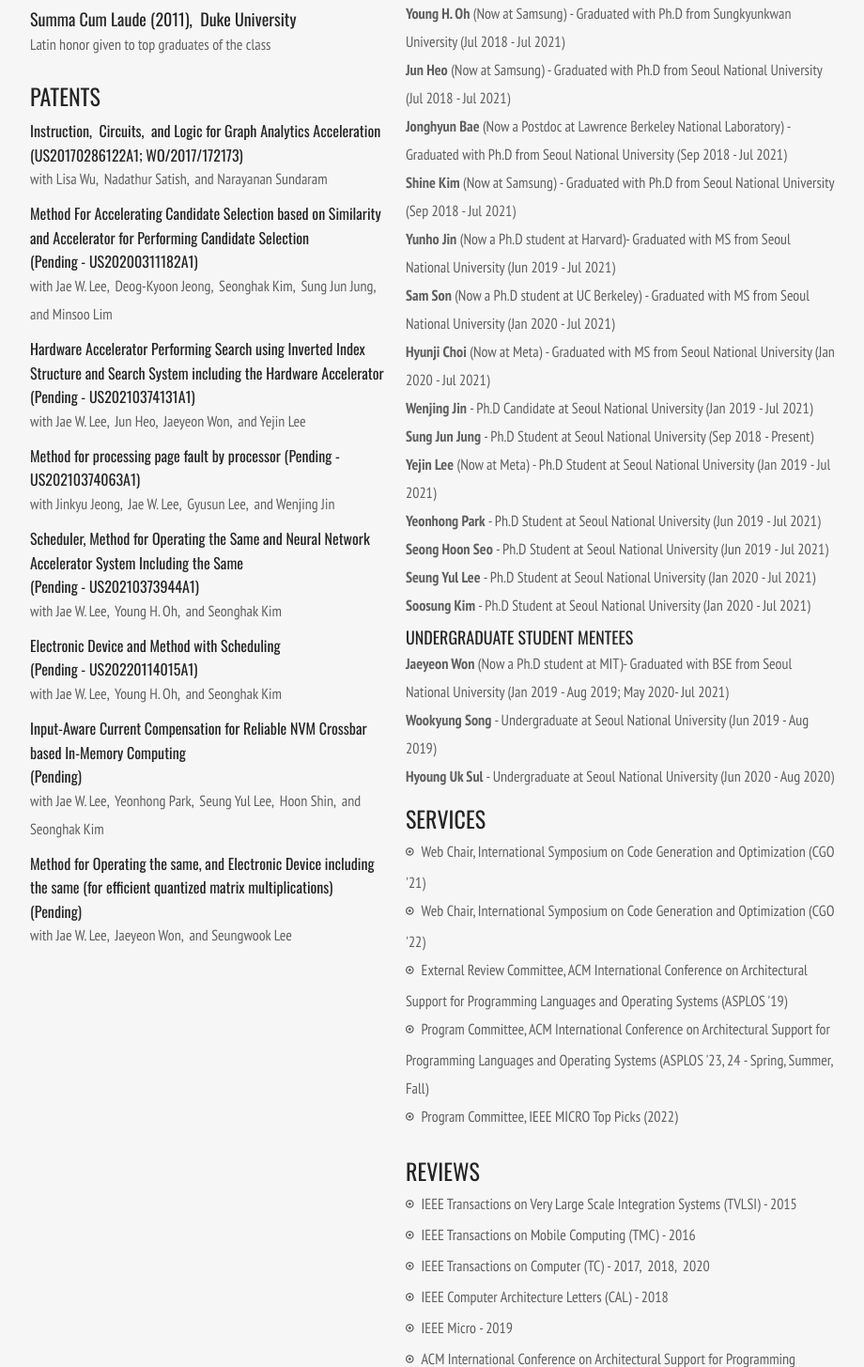
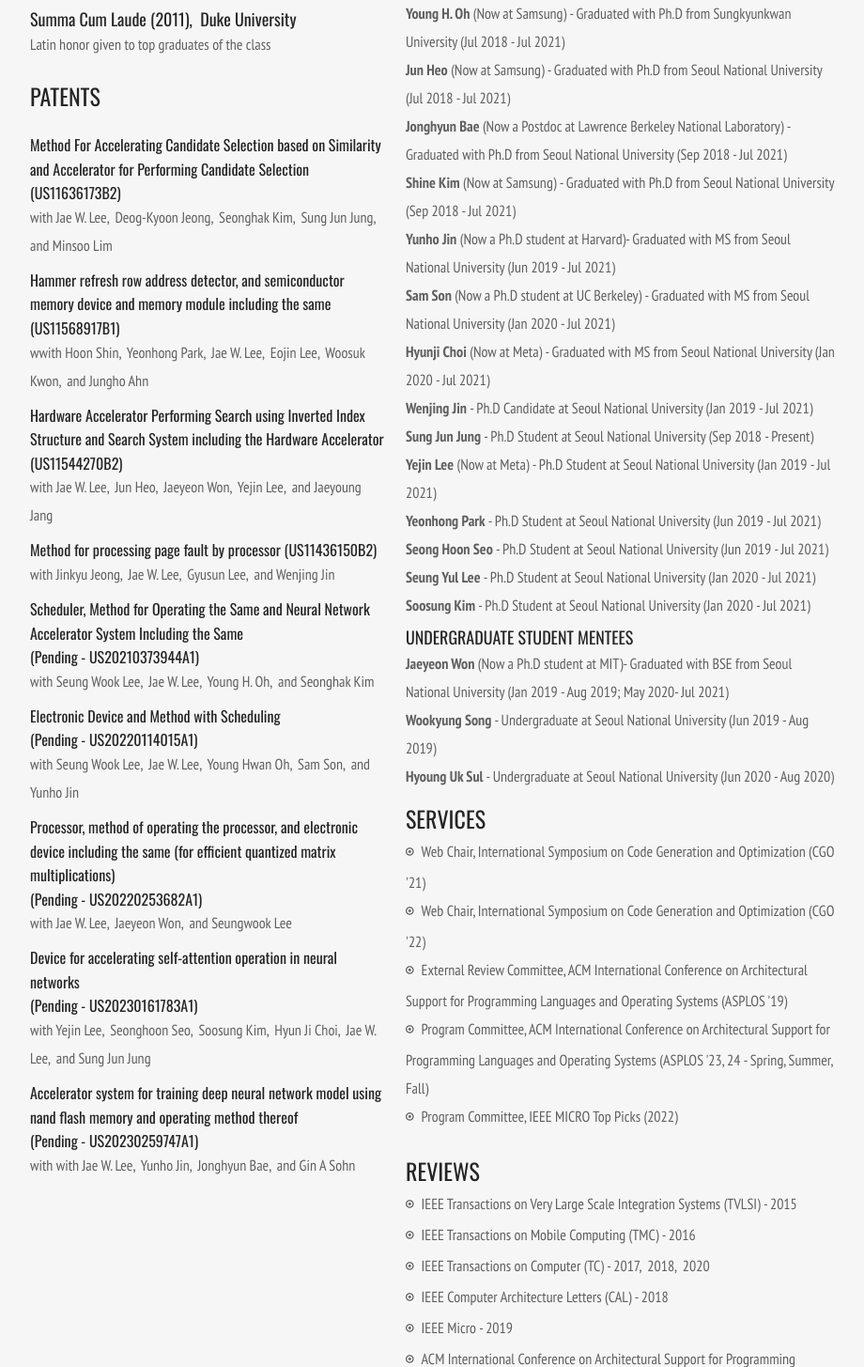
Before and after one commit to taejunham/taejunham.github.io, a plain HTML site: page index.html in a window 1280 px wide. Shown: the part 9780-11235 px from the top of the page at 94% size, without its empty margins (218-1138 px from the left). Drawn offline with nearby package versions, Linux system fonts and the light colour scheme.

Commit message:
Update index.html

```diff
--- a/index.html
+++ b/index.html
@@ -1412,36 +1412,41 @@
                        <!-- <h3 style="margin-top:-15px;  margin-bottom:-5px"> Duke University ECE Undergraduate Research Poster Session Award (2011) </h3>
                         <p> Award given to the best poster presented in the annual department research poster session. </p>-->
                         <h2 class="text-uppercase"> Patents </h2>
-                        <div class="row" style="margin-top:-25px">
-                            <h4 style="margin-top:-10px; margin-bottom:-3px; line-height:1.6"> Instruction,&nbsp; Circuits,&nbsp; and Logic for Graph Analytics Acceleration <br> (US20170286122A1; WO/2017/172173)</h4>
-                            <p> with Lisa Wu,&nbsp; Nadathur Satish,&nbsp; and Narayanan Sundaram </p>
-                        </div><!-- end .row -->
                         <div class="row" style="margin-top:-5px">
-                            <h4 style="margin-top:-10px; margin-bottom:-3px; line-height:1.6"> Method For Accelerating Candidate Selection based on Similarity and Accelerator for Performing Candidate Selection <br> (Pending - US20200311182A1)</h4>
+                            <h4 style="margin-top:-10px; margin-bottom:-3px; line-height:1.6"> Method For Accelerating Candidate Selection based on Similarity and Accelerator for Performing Candidate Selection <br> (US11636173B2)</h4>
                             <p> with Jae W. Lee,&nbsp; Deog-Kyoon Jeong,&nbsp; Seonghak Kim,&nbsp; Sung Jun Jung,&nbsp; and Minsoo Lim</p>
                         </div><!-- end .row -->
                         <div class="row" style="margin-top:-5px">
-                            <h4 style="margin-top:-10px; margin-bottom:-3px; line-height:1.6"> Hardware Accelerator Performing Search using Inverted Index Structure and Search System including the Hardware Accelerator (Pending - US20210374131A1)</h4>
-                            <p> with Jae W. Lee,&nbsp; Jun Heo,&nbsp; Jaeyeon Won,&nbsp; and Yejin Lee </p>
+                            <h4 style="margin-top:-10px; margin-bottom:-3px; line-height:1.6"> Hammer refresh row address detector, and semiconductor memory device and memory module including the same <br> (US11568917B1)</h4>
+                            <p> wwith Hoon Shin,&nbsp; Yeonhong Park,&nbsp; Jae W. Lee,&nbsp; Eojin Lee,&nbsp; Woosuk Kwon,&nbsp; and Jungho Ahn</p>
                         </div><!-- end .row -->
                         <div class="row" style="margin-top:-5px">
-                            <h4 style="margin-top:-10px; margin-bottom:-3px; line-height:1.6"> Method for processing page fault by processor (Pending - US20210374063A1)</h4>
+                            <h4 style="margin-top:-10px; margin-bottom:-3px; line-height:1.6"> Hardware Accelerator Performing Search using Inverted Index Structure and Search System including the Hardware Accelerator (US11544270B2)</h4>
+                            <p> with Jae W. Lee,&nbsp; Jun Heo,&nbsp; Jaeyeon Won,&nbsp; Yejin Lee,&nbsp; and Jaeyoung Jang </p>
+                        </div><!-- end .row -->
+                        <div class="row" style="margin-top:-5px">
+                            <h4 style="margin-top:-10px; margin-bottom:-3px; line-height:1.6"> Method for processing page fault by processor (US11436150B2)</h4>
                             <p> with Jinkyu Jeong,&nbsp; Jae W. Lee,&nbsp; Gyusun Lee,&nbsp; and Wenjing Jin </p>
                         </div><!-- end .row -->
                         <div class="row" style="margin-top:-5px">
                             <h4 style="margin-top:-10px; margin-bottom:-3px; line-height:1.6"> Scheduler, Method for Operating the Same and Neural Network Accelerator System Including the Same <br> (Pending - US20210373944A1)</h4>
-                            <p> with Jae W. Lee,&nbsp; Young H. Oh,&nbsp; and Seonghak Kim</p>
+                            <p> with Seung Wook Lee,&nbsp; Jae W. Lee,&nbsp; Young H. Oh,&nbsp; and Seonghak Kim</p>
                         </div><!-- end .row -->
                         <div class="row" style="margin-top:-5px">
                             <h4 style="margin-top:-10px; margin-bottom:-3px; line-height:1.6"> Electronic Device and Method with Scheduling <br> (Pending - US20220114015A1)</h4>
-                            <p> with Jae W. Lee,&nbsp; Young H. Oh,&nbsp; and Seonghak Kim</p>
+                            <p> with Seung Wook Lee,&nbsp; Jae W. Lee,&nbsp; Young Hwan Oh,&nbsp; Sam Son,&nbsp; and Yunho Jin</p>
                         </div><!-- end .row -->
                         <div class="row" style="margin-top:-5px">
-                            <h4 style="margin-top:-10px; margin-bottom:-3px; line-height:1.6"> Input-Aware Current Compensation for Reliable NVM Crossbar based In-Memory Computing <br> (Pending)</h4>
-                            <p> with Jae W. Lee,&nbsp; Yeonhong Park,&nbsp; Seung Yul Lee,&nbsp; Hoon Shin,&nbsp; and Seonghak Kim</p>
-                        </div><!-- end .row --><div class="row" style="margin-top:-5px">
-                            <h4 style="margin-top:-10px; margin-bottom:-3px; line-height:1.6"> Method for Operating the same, and Electronic Device including the same (for efficient quantized matrix multiplications) <br> (Pending)</h4>
+                            <h4 style="margin-top:-10px; margin-bottom:-3px; line-height:1.6"> Processor, method of operating the processor, and electronic device including the same (for efficient quantized matrix multiplications) <br> (Pending - US20220253682A1)</h4>
                             <p> with Jae W. Lee,&nbsp; Jaeyeon Won,&nbsp; and Seungwook Lee</p>
+                        </div><!-- end .row -->
+                      <div class="row" style="margin-top:-5px">
+                            <h4 style="margin-top:-10px; margin-bottom:-3px; line-height:1.6"> Device for accelerating self-attention operation in neural networks <br> (Pending - US20230161783A1)</h4>
+                            <p> with Yejin Lee,&nbsp; Seonghoon Seo,&nbsp; Soosung Kim,&nbsp; Hyun Ji Choi,&nbsp; Jae W. Lee,&nbsp; and Sung Jun Jung</p>
+                        </div><!-- end .row -->
+                      <div class="row" style="margin-top:-5px">
+                            <h4 style="margin-top:-10px; margin-bottom:-3px; line-height:1.6"> Accelerator system for training deep neural network model using nand flash memory and operating method thereof <br> (Pending - US20230259747A1)</h4>
+                            <p> with with Jae W. Lee,&nbsp; Yunho Jin,&nbsp; Jonghyun Bae,&nbsp; and Gin A Sohn</p>
                         </div><!-- end .row -->
                     </div><!-- end .span7 -->
                     <div class="span6">
```
